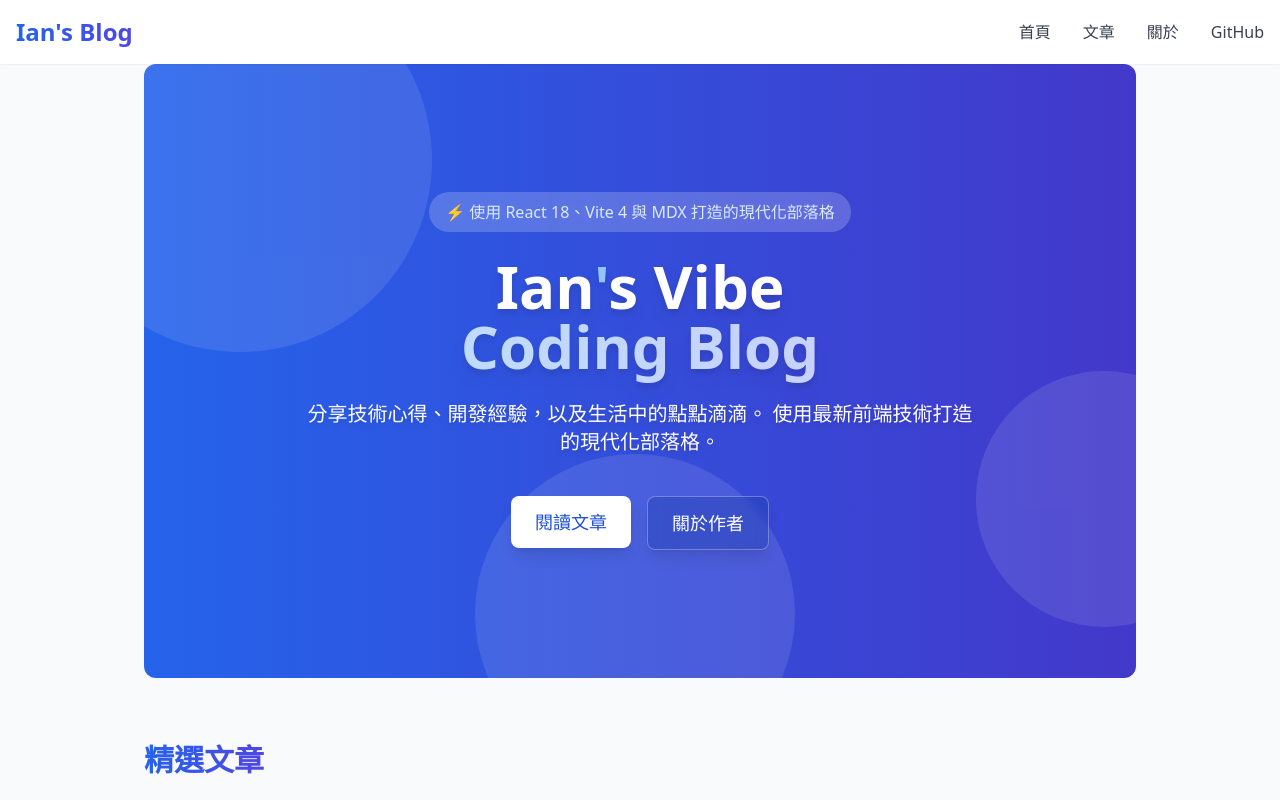
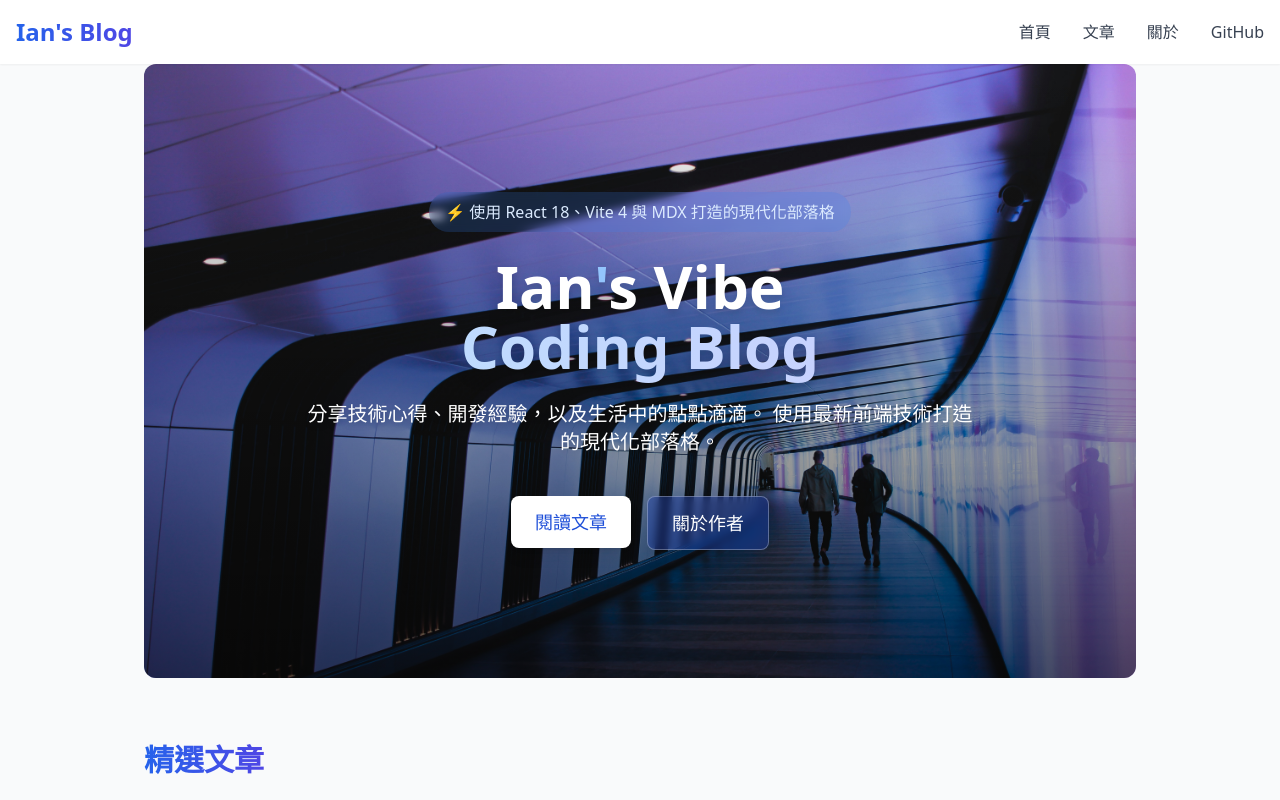
Before and after one commit to ianTPE/vite-react-mdx-blog, a React (Vite) app: page / in a window 1280 px wide. Shown: the top 800 px of the page. Built offline with nearby package versions, Linux system fonts and the light colour scheme.

Commit message:
feat: add animated hero section with parallax background and staggered content

```diff
--- a/src/components/ui/HomeHero.tsx
+++ b/src/components/ui/HomeHero.tsx
@@ -5,22 +5,30 @@ import { Link } from 'react-router-dom';
 const HomeHero: React.FC = () => {
   return (
     <motion.section
-      className="relative mb-16 py-32 overflow-hidden rounded-xl bg-gradient-to-r from-blue-600 to-indigo-700"
+      className="relative mb-16 py-32 overflow-hidden rounded-xl"
       initial={{ opacity: 0 }}
       animate={{ opacity: 1 }}
       transition={{ duration: 0.8 }}
     >
-      {/* Background pattern */}
-      <div className="absolute inset-0 overflow-hidden opacity-10">
-        <div className="absolute -top-24 -left-24 w-96 h-96 bg-white rounded-full"></div>
-        <div className="absolute top-1/2 -right-24 w-64 h-64 bg-white rounded-full"></div>
-        <div className="absolute -bottom-24 left-1/3 w-80 h-80 bg-white rounded-full"></div>
-      </div>
+      {/* Background image with parallax effect */}
+      <motion.div
+        className="absolute inset-0 w-full h-full z-0"
+        initial={{ scale: 1.05 }}
+        animate={{ scale: 1 }}
+        transition={{ duration: 1.2, ease: "easeOut" }}
+      >
+        <div
+          className="absolute inset-0 bg-cover bg-center"
+          style={{ backgroundImage: 'url(/images/hero-background.jpg)' }}
+        >
+        </div>
+        <div className="absolute inset-0 bg-gradient-to-t from-black/60 via-black/30 to-transparent" />
+      </motion.div>
 
       {/* Content with staggered animations */}
       <div className="relative z-10 max-w-3xl mx-auto text-center px-4">
         <motion.div
-          className="inline-block bg-white/20 backdrop-blur-sm px-4 py-2 rounded-full text-blue-100 mb-6"
+          className="inline-block bg-blue-500/20 backdrop-blur-sm px-4 py-2 rounded-full text-blue-100 mb-6"
           initial={{ opacity: 0, y: -20 }}
           animate={{ opacity: 1, y: 0 }}
           transition={{ duration: 0.5 }}
```
